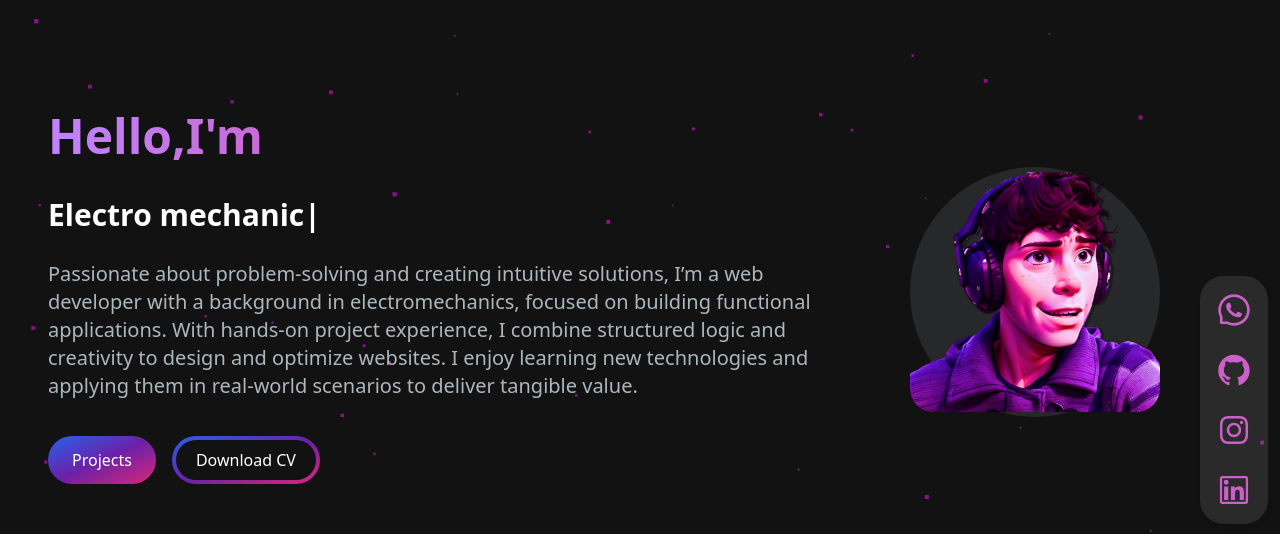
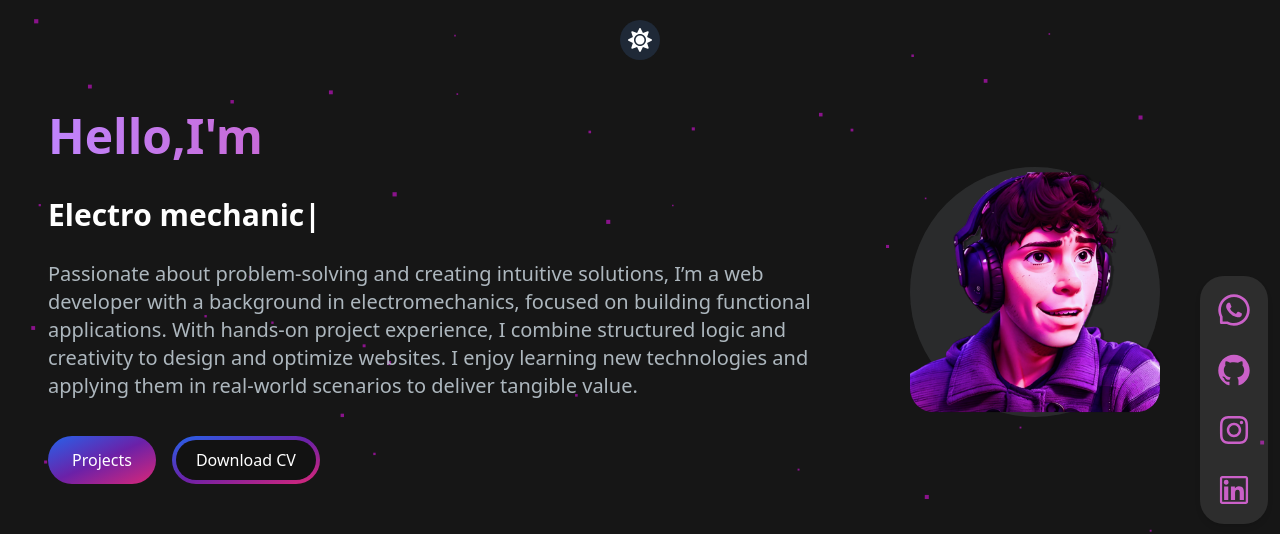
Before and after one commit to EstebanGaMi/portfolio3.0, a Next.js app: page / in a window 1280 px wide. Shown: the top 534 px of the page. Built offline with nearby package versions, Linux system fonts and the light colour scheme.

Commit message:
2024darkmode

```diff
--- a/src/app/about/page.jsx
+++ b/src/app/about/page.jsx
@@ -3,9 +3,13 @@ import { AboutSection } from "../components/AboutSection";
 import { Navbar } from "../components/Navbar";
 import SocialNetworks from "../components/SocialBar";
 
-const page = () => {
+const page = ({ darkMode }) => {
   return (
-    <section className="flex min-h-screen flex-col bg-[#121212] pt-20 z-40">
+    <section
+      className={`flex min-h-screen flex-col ${
+        darkMode ? "bg-[#121212]" : ""
+      } pt-20 z-40`}
+    >
       <Navbar />
       <AboutSection />
       <SocialNetworks />
--- a/src/app/globals.css
+++ b/src/app/globals.css
@@ -1,6 +1,28 @@
 @tailwind base;
 @tailwind components;
 @tailwind utilities;
+/* Estilos comunes */
+body {
+  transition: background-color 0.3s ease, color 0.3s ease;
+}
+
+/* Modo oscuro */
+html.dark {
+  background-color: #161616;
+  color: rgb(255, 255, 255);
+}
+
+/* Modo claro */
+html.light {
+  background-color: #ffe4f7;
+  color: black;
+}
+
+/* Puedes añadir más estilos para los diferentes elementos de tu página */
+button {
+  transition: background-color 0.3s ease, color 0.3s ease;
+}
+
 body {
   overflow-x: hidden;
 }
--- a/src/app/layout.jsx
+++ b/src/app/layout.jsx
@@ -1,16 +1,43 @@
+"use client";
+
+import { useState, useEffect } from "react";
 import "./globals.css";
-import Cover from "./components/Cover";
-
-export const metadata = {
-  title: "Portfolio",
-  description: "This is my portfolio created with next.js",
-};
+import { FaSun, FaMoon } from "react-icons/fa";
 
 export default function RootLayout({ children }) {
+  const [darkMode, setDarkMode] = useState(true);
+
+  useEffect(() => {
+    // Verifica el tema guardado en el localStorage al cargar la página
+    const savedMode = localStorage.getItem("theme");
+    if (savedMode) {
+      setDarkMode(savedMode === "dark");
+    }
+  }, []);
+
+  const toggleTheme = () => {
+    setDarkMode((prevMode) => {
+      const newMode = !prevMode;
+      // Guarda el nuevo modo en el localStorage
+      localStorage.setItem("theme", newMode ? "dark" : "light");
+      return newMode;
+    });
+  };
+
   return (
-    <html lang="en">
-      <body className="bg-[#181818]">
-        {/* <Cover /> */}
+    <html lang="en" className={darkMode ? "dark" : "light"}>
+      <body className="transition-colors duration-300 ease-in-out">
+        <button
+          onClick={toggleTheme}
+          className="fixed top-5 left-1/2 transform -translate-x-1/2 p-2 bg-gray-800 text-white rounded-full z-50"
+        >
+          {darkMode ? (
+            <FaSun className="text-2xl" />
+          ) : (
+            <FaMoon className="text-2xl" />
+          )}
+        </button>
+
         {children}
       </body>
     </html>
--- /dev/null
+++ b/src/app/metadata.js
@@ -0,0 +1,4 @@
+export const metadata = {
+  title: "Portfolio",
+  description: "This is my portfolio created with next.js",
+};
--- a/src/app/page.jsx
+++ b/src/app/page.jsx
@@ -1,16 +1,14 @@
 import { HeroSection } from "./components/HeroSection";
 import Cover from "./components/Cover";
-// import { Navbar } from "./components/Navbar";
 import SocialNetworks from "./components/SocialBar";
-// import AchievementsSection from "./components/AchivimentSection";
 
-export default function Home() {
+export default function Home({ darkMode }) {
   return (
-    <main className="flex min-h-screen flex-col bg-[#121212]">
+    <main
+      className={`flex min-h-screen flex-col ${darkMode ? "bg-[#121212]" : ""}`}
+    >
       <div className="container mx-auto px-12 z-40">
-        {/* <Navbar /> */}
         <HeroSection />
-        {/* <AchievementsSection /> */}
         <SocialNetworks />
       </div>
       <Cover />
--- a/tailwind.config.js
+++ b/tailwind.config.js
@@ -15,5 +15,6 @@ module.exports = {
       },
     },
   },
+  darkMode: "class", // Agrega esto aquí
   plugins: [],
 };
```
